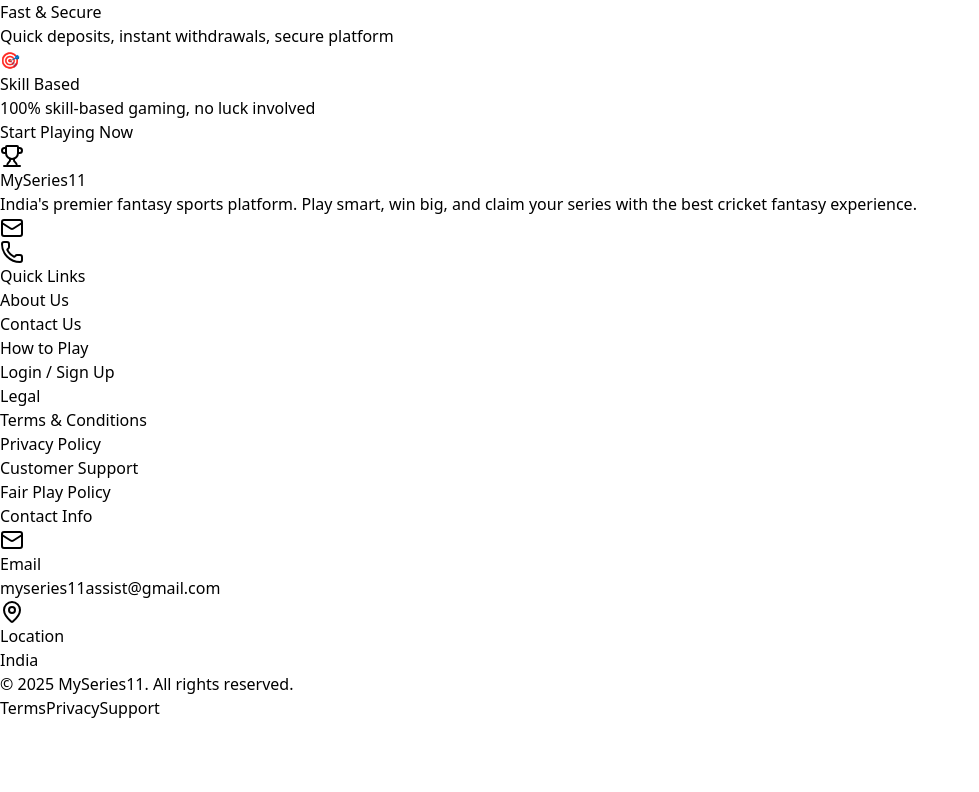
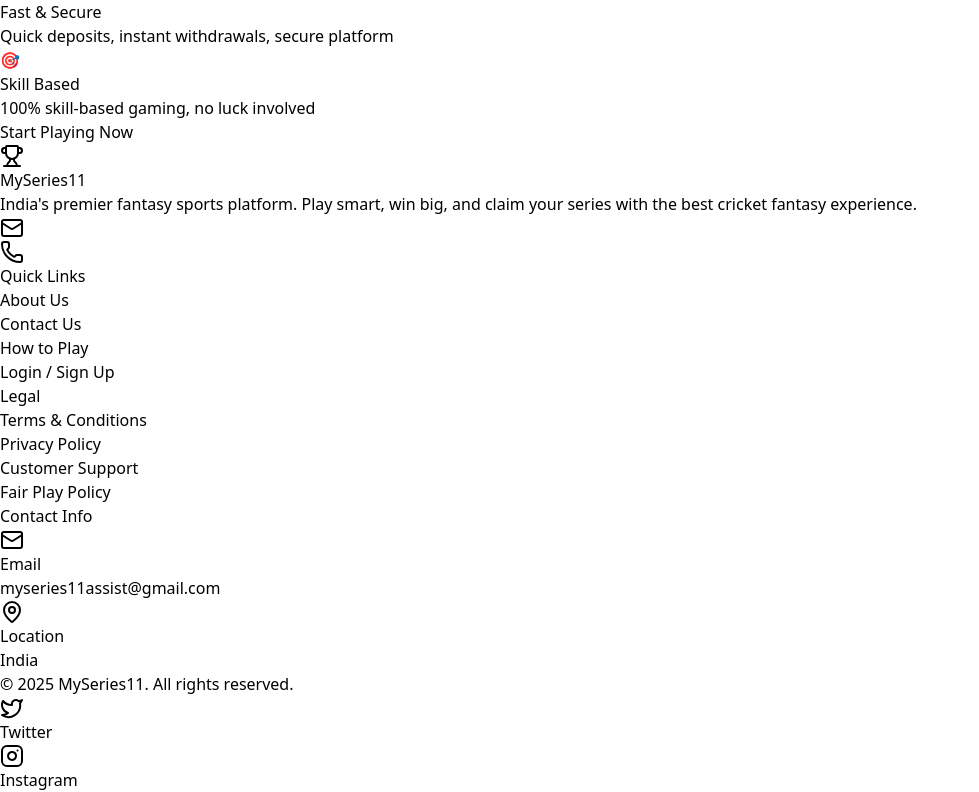
Before and after one commit to Narayandwivedi/fantasy-app, a React (Vite) app in the folder frontend/: page / in a window 1280 px wide. Shown: the part 2542-3334 px from the top of the page, without its empty margins (0-979 px from the left). Before the commit the page ends 3262 px from the top, so only its background shows below. Built offline with nearby package versions, Linux system fonts and the light colour scheme; no server answers.

Commit message:
added social links

```diff
--- a/frontend/src/components/Footer.jsx
+++ b/frontend/src/components/Footer.jsx
@@ -1,6 +1,6 @@
 import React from 'react';
 import { Link } from 'react-router-dom';
-import { Trophy, Mail, Phone, MapPin } from 'lucide-react';
+import { Trophy, Mail, Phone, MapPin, Twitter, Instagram } from 'lucide-react';
 
 const Footer = () => {
   return (
@@ -118,14 +118,13 @@
               © {new Date().getFullYear()} MySeries11. All rights reserved.
             </div>
             <div className="flex space-x-6 text-sm">
-              <Link to="/terms-and-conditions" className="text-gray-400 hover:text-white transition-colors">
-                Terms
-              </Link>
-              <Link to="/privacy-policy" className="text-gray-400 hover:text-white transition-colors">
-                Privacy
-              </Link>
-              <a href="mailto:myseries11assist@gmail.com" className="text-gray-400 hover:text-white transition-colors">
-                Support
+              <a href="https://x.com/myseries11" target="_blank" rel="noopener noreferrer" className="flex items-center space-x-1 text-gray-400 hover:text-white transition-colors cursor-pointer relative z-10">
+                <Twitter className="w-4 h-4" />
+                <span>Twitter</span>
+              </a>
+              <a href="https://www.instagram.com/myseries11official" target="_blank" rel="noopener noreferrer" className="flex items-center space-x-1 text-gray-400 hover:text-white transition-colors cursor-pointer relative z-10">
+                <Instagram className="w-4 h-4" />
+                <span>Instagram</span>
               </a>
             </div>
           </div>
```
